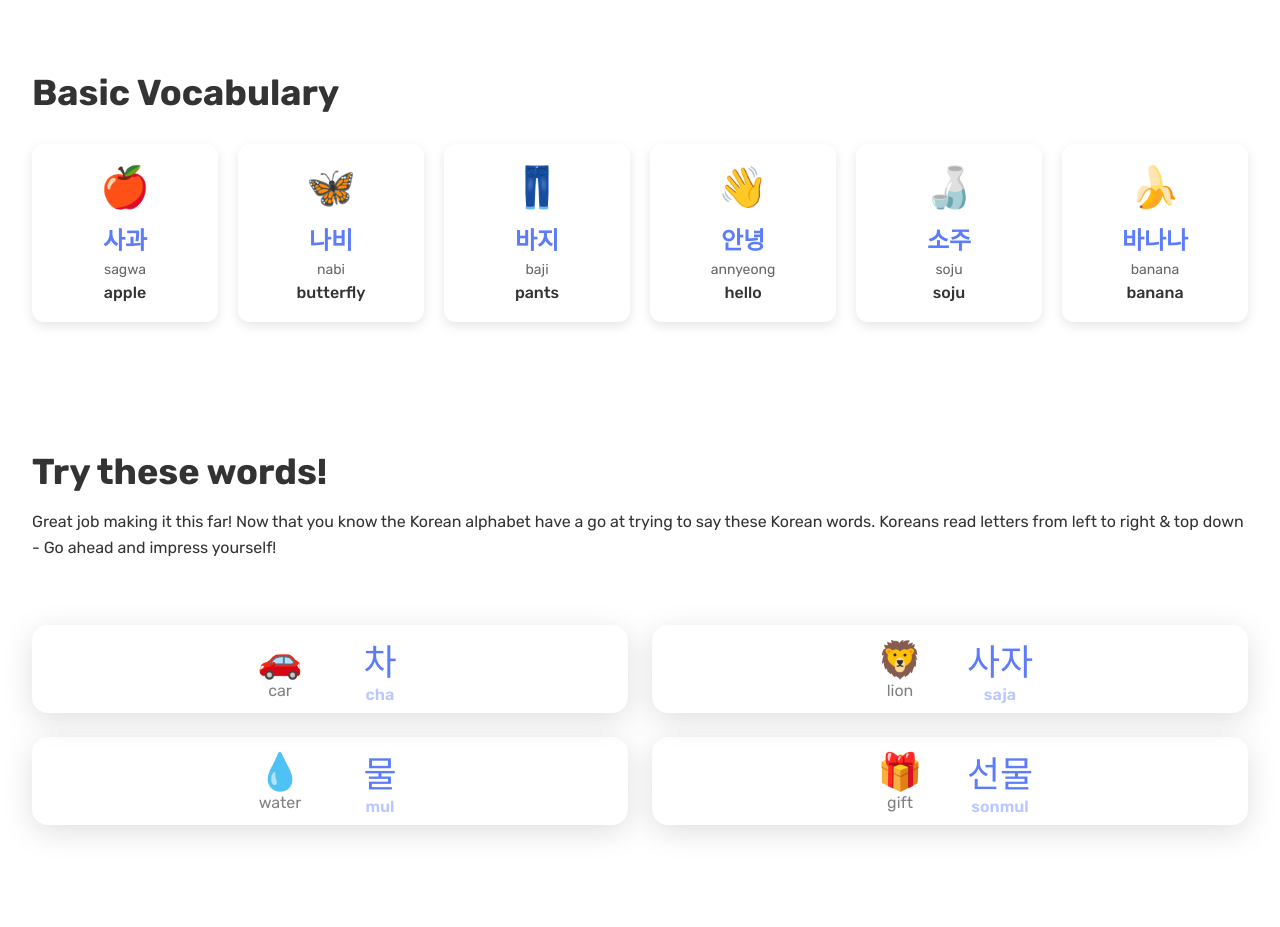
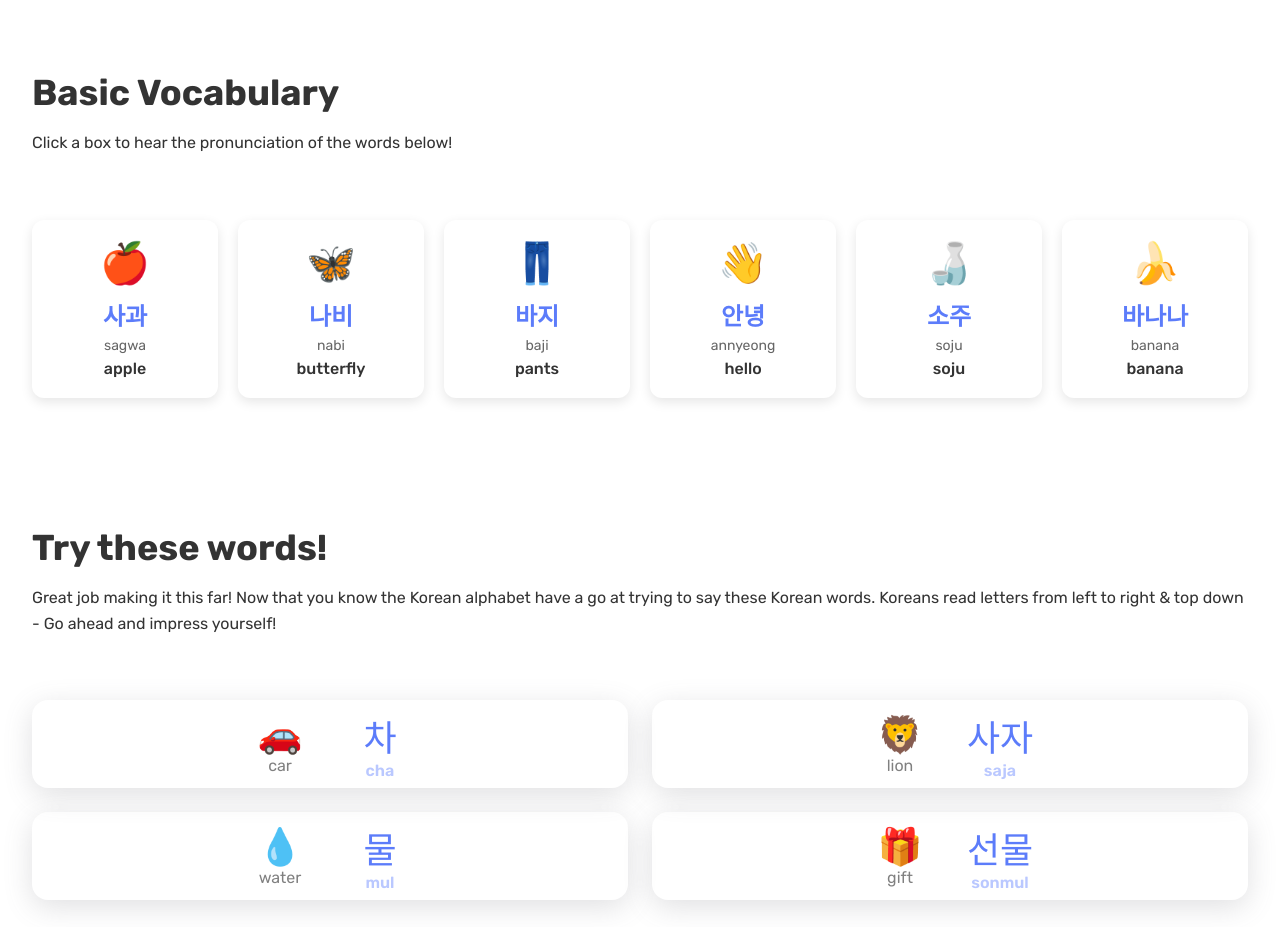
Before and after one commit to kaishengng9487-haha/fyp-project, a plain HTML site: page beginner.html in a window 1280 px wide. Shown: the part 4080-5007 px from the top of the page. Drawn offline with Linux system fonts and the light colour scheme; a script that the page names is missing.

Commit message:
Add pronunciation instruction to vocabulary section
Added instruction for pronunciation interaction.

```diff
--- a/beginner.html
+++ b/beginner.html
@@ -268,6 +268,8 @@
 
       <section class="section-vocabulary">
         <h2 class="vocabulary-title">Basic Vocabulary</h2>
+        <p class="words-text">
+            Click a box to hear the pronunciation of the words below!
         <div class="vocabulary-cards">
           <div class="vocabulary-card" data-audio="audio/apple.m4a" tabindex="0">
             <div class="vocab-image">🍎</div>
```
